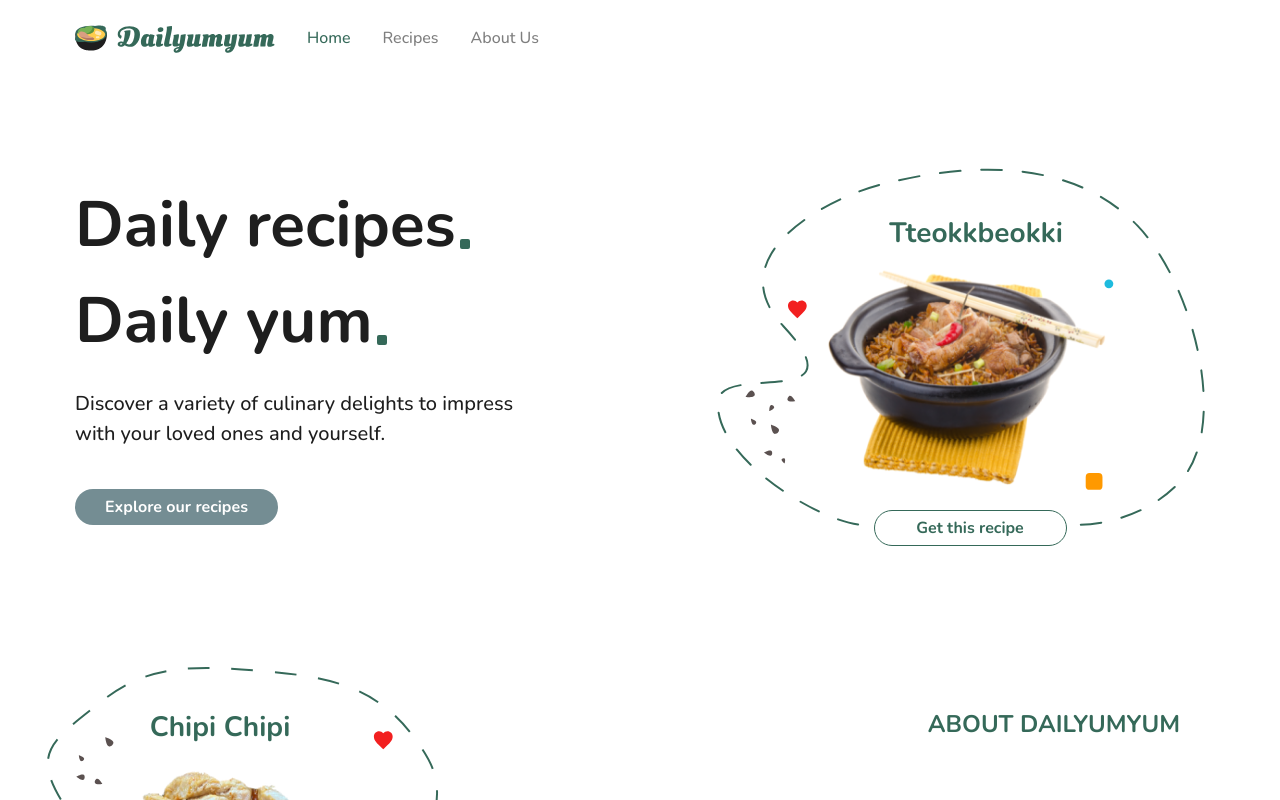
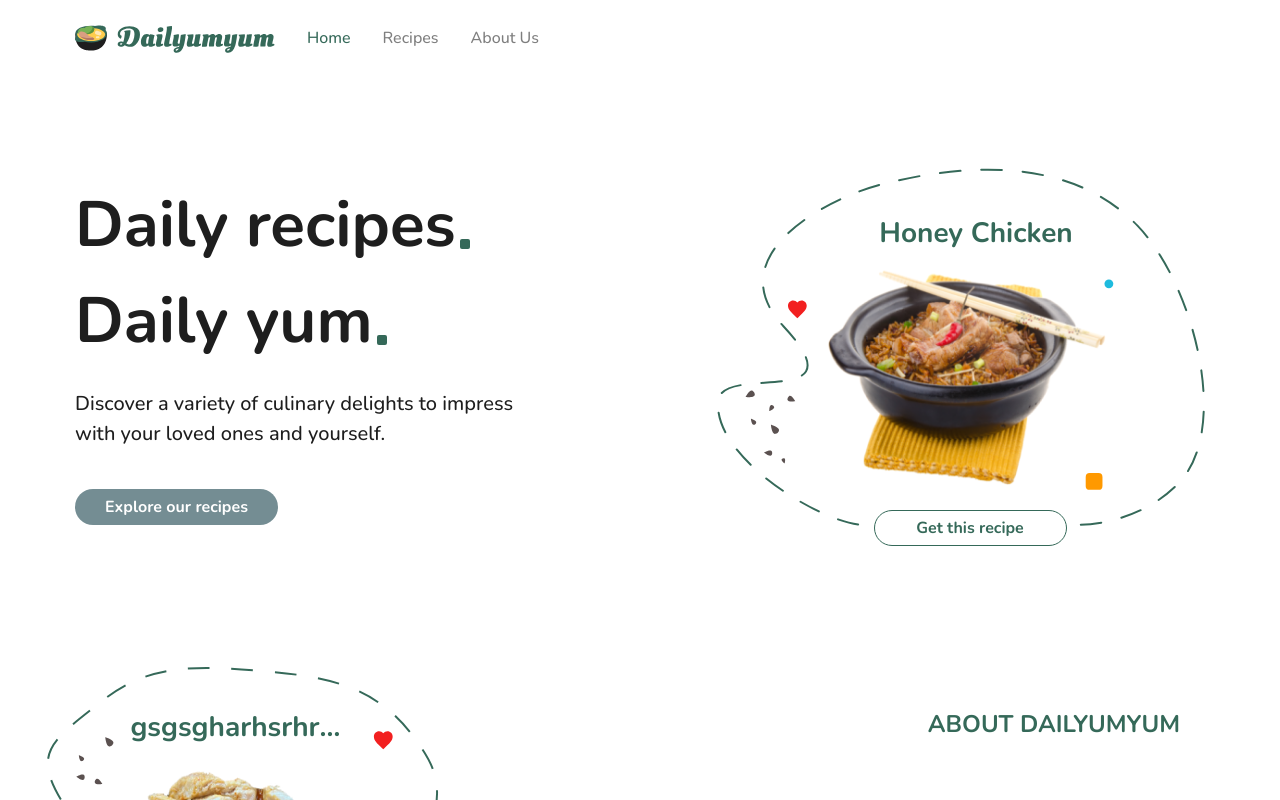
Before and after one commit to TsvettyM/dailyumyum-cfui, a Next.js app: page / in a window 1280 px wide. Shown: the top 800 px of the page. Built offline with nearby package versions, Linux system fonts and the light colour scheme; data requests are answered from the project's data file.

Commit message:
connected to homepage the path of last two recipes

```diff
--- a/features/homepage/components/HomepageAbout.tsx
+++ b/features/homepage/components/HomepageAbout.tsx
@@ -1,8 +1,27 @@
 import CommonButton from "@/features/common/components/CommonButton";
 import IconBGAbout from "@/features/icons/components/IconBGAbout";
+import { IRecipeList } from "@/pages/admin/recipes";
+import axios from "axios";
 import Image from "next/image";
+import { useEffect, useState } from "react";
 
 const HomepageAbout = () => {
+  const [beforeLatestRecipe, setBeforeLatestRecipe] =
+    useState<IRecipeList | null>(null);
+  const [error, setError] = useState<string>("");
+
+  useEffect(() => {
+    axios
+      .get("http://localhost:3001/recipes")
+      .then((res) => {
+        setBeforeLatestRecipe(res.data[res.data.length - 2]);
+      })
+      .catch((err) => {
+        setError("There was an error fetching the latest recipe.");
+        console.log(err);
+      });
+  }, []);
+
   return (
     <section className="homepage__section--about flex overflow-hidden py-10 md:py-20 px-0 md:px-20">
       <div className="container flex flex-col-reverse md:flex-row justify-center items-center relative">
@@ -10,8 +29,8 @@ const HomepageAbout = () => {
           <IconBGAbout className="absolute w-[520px] h-[440px] md:h-[480px] md:w-[570px] lg:h-[500px] lg:w-[580px] -left-[155px] md:-left-[165px] lg:-left-[150px] -top-[60px] md:-top-[60px] lg:-top-14" />
 
           <div className="flex flex-col justify-center items-center relative">
-            <p className="text-28 text-green text-center font-bold mb-5">
-              Chipi Chipi
+            <p className="text-28 text-green text-center font-bold mb-5 line-clamp-1 max-w-[250px]">
+              {beforeLatestRecipe?.title || "Loading..."}
             </p>
 
             <div className="relative h-[150px] md:h-[180px] lg:h-[200px] w-[180px] md:w-[210px] lg:w-[240px] mb-11">
@@ -25,7 +44,7 @@ const HomepageAbout = () => {
 
             <CommonButton
               type="button"
-              href="/recipe/ChipiChipi"
+              href={`/recipe/${beforeLatestRecipe?.id || "#"}`}
               style="border"
               title="Get this recipe"
               className="w-[160px] md:w-[180px] lg:w-[193px]"
--- a/features/homepage/components/HomepageIntro.tsx
+++ b/features/homepage/components/HomepageIntro.tsx
@@ -1,8 +1,26 @@
 import CommonButton from "@/features/common/components/CommonButton";
 import IconBGIntro from "@/features/icons/components/IconBGIntro";
+import { IRecipeList } from "@/pages/admin/recipes";
+import axios from "axios";
 import Image from "next/image";
+import { useEffect, useState } from "react";
 
 const HomepageIntro = () => {
+  const [latestRecipe, setLatestRecipe] = useState<IRecipeList | null>(null);
+  const [error, setError] = useState<string>("");
+
+  useEffect(() => {
+    axios
+      .get("http://localhost:3001/recipes")
+      .then((res) => {
+        setLatestRecipe(res.data[res.data.length - 1]);
+      })
+      .catch((err) => {
+        setError("There was an error fetching the latest recipe.");
+        console.log(err);
+      });
+  }, []);
+
   return (
     <section className="homepage__section--intro overflow-hidden py-3 md:py-20">
       <div className="container relative flex flex-col items-center justify-center md:flex-row">
@@ -34,8 +52,8 @@ const HomepageIntro = () => {
         <div className="right__side relative mt-4 mr-0 lg:mr-20 flex flex-col items-center justify-center md:mt-0">
           <IconBGIntro className="absolute -right-28 sm:-right-20 top-3 w-[420px] md:w-[450px] lg:w-[488px]" />
 
-          <p className="text-center text-28 font-bold text-green mb-0 mt-14">
-            Tteokkbeokki
+          <p className="text-center text-28 font-bold text-green mb-0 mt-14 line-clamp-1 max-w-[250px]">
+            {latestRecipe?.title || "Loading..."}
           </p>
 
           <div className="relative mb-auto left-0 xs:left-1.5 s:left-2 sm:-left-2.5 h-[180px] md:h-[200px] lg:h-[236px] w-[190px] md:w-[240px] lg:w-[298px]">
@@ -44,7 +62,7 @@ const HomepageIntro = () => {
 
           <CommonButton
             type="button"
-            href="/recipe/Tteokkbeokki"
+            href={`/recipe/${latestRecipe?.id || "#"}`}
             style="border"
             title="Get this recipe"
             className="mt-5 w-[155px] sm:w-[160px] md:w-[193px] lg:mt-4.5 bg-white relative -bottom-1 lg:-bottom-0 -right-1 sm:right-7 md:right-4 lg:right-1.5"
--- a/features/recipepage/components/RecipeView.tsx
+++ b/features/recipepage/components/RecipeView.tsx
@@ -28,6 +28,9 @@ const RecipeView = () => {
         });
     }
   }, [router.query.id]);
+
+  const productsArray = recipe?.products.split(",") || [];
+
   return (
     <section className="recipe__view py-20">
       <div className="container relative flex flex-col items-center justify-center">
@@ -75,18 +78,23 @@ const RecipeView = () => {
         </div>
 
         <div className="products--list flex flex-col justify-start items-start mt-4 md:my-10 mr-0 md:mr-auto">
-          <h2 className="text-28 sm:text-32 font-bold mb-5">
+          <h2 className="text-28 sm:text-32 font-bold mb-6">
             <span className="flex justify-center items-end">
               Needed Products
               <span className="relative bottom-3 ml-1 block h-2 md:h-2.5 w-2 md:w-2.5 rounded-2 bg-green" />
             </span>
           </h2>
 
-          <div className="ml-7">
-            <p className="flex justify-start items-start font-medium max-w-full lg:max-w-[1000px] mb-4">
-              <span className="relative flex-shrink-0 top-2 mr-2 block h-1.5 w-1.5 rounded-2 bg-green" />
-              {recipe?.products}
-            </p>
+          <div className="ml-4">
+            {productsArray.map((product, index) => (
+              <p
+                key={index}
+                className="flex justify-start items-start font-medium max-w-full lg:max-w-[1000px] mb-4"
+              >
+                <span className="relative flex-shrink-0 top-2 mr-2 block h-1.5 w-1.5 rounded-2 bg-green" />
+                {product.trim()}
+              </p>
+            ))}
           </div>
         </div>
       </div>
```
